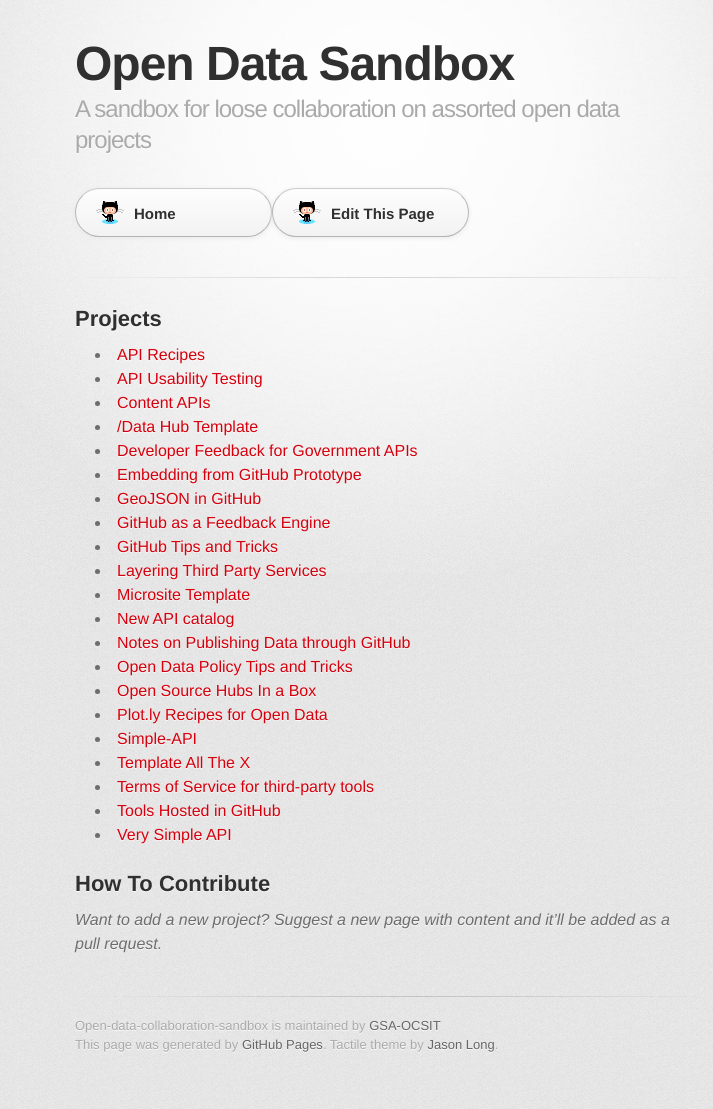
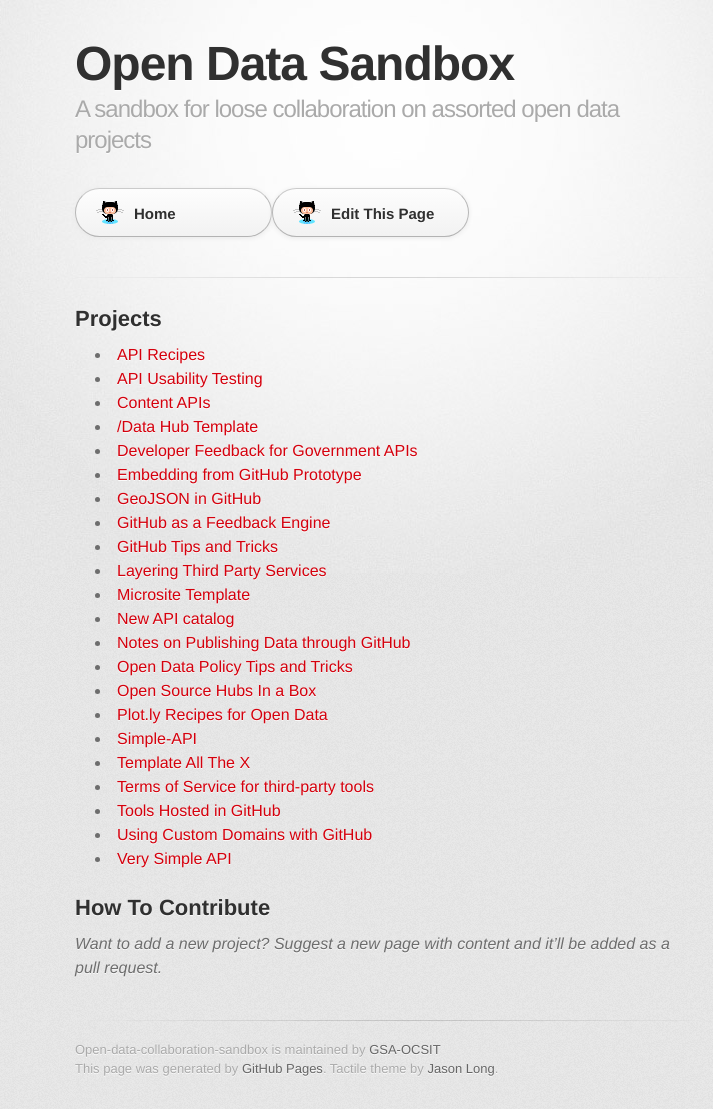
Before and after one commit to GSA/Open-Data-Collaboration-Sandbox, a Jekyll site: the page built from index.md, in a window 1280 px wide. Shown: the whole page, without its empty margins (255-968 px from the left). Built offline with Jekyll 4.4.1, drawn with Linux system fonts in a browser that asks for light colours; some web fonts are replaced; before the commit the page ends 1085 px from its top, so only the background shows below that.

Commit message:
Update index.md

```diff
--- a/index.md
+++ b/index.md
@@ -4,7 +4,6 @@
 layout: default
 filename: index.md
 ---
-
 
 ## Projects
 
@@ -28,6 +27,7 @@
 * [Template All The X](http://gsa.github.io/Open-Data-Collaboration-Sandbox/template_all_the_x)
 * [Terms of Service for third-party tools](http://gsa.github.io/Open-Data-Collaboration-Sandbox/API-TOS-project/)
 * [Tools Hosted in GitHub](http://gsa.github.io/Open-Data-Collaboration-Sandbox/tools_hosted_in_github)
+* [Using Custom Domains with GitHub](http://gsa.github.io/Open-Data-Collaboration-Sandbox/using_custom_domains_with_github)
 * [Very Simple API](https://github.com/GSA/Very-Simple-API)
 
 
```
